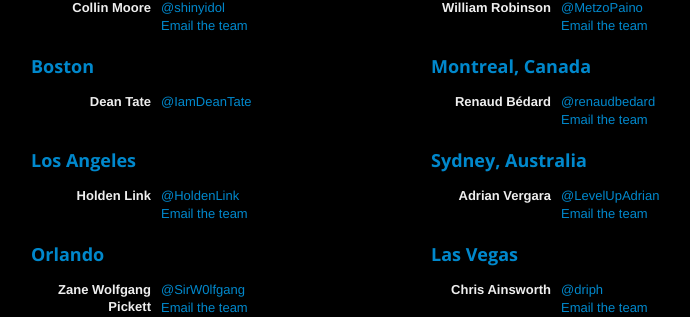
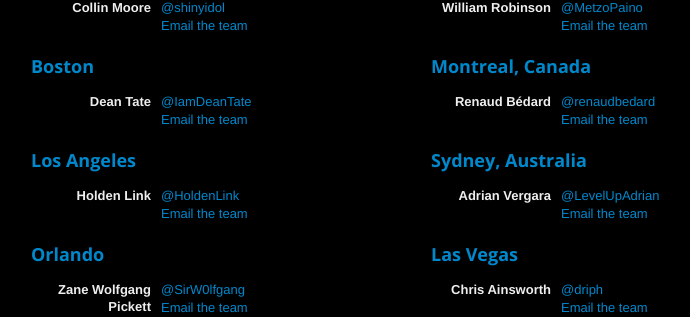
Before and after one commit to tabacco/molydeux, a PHP site: page / in a window 1280 px wide. Shown: the part 1058-1375 px from the top of the page, without its empty margins (219-909 px from the left). Run offline with PHP 8.4, Linux system fonts and the light colour scheme.

Commit message:
Added the boston email address

```diff
--- a/index.php
+++ b/index.php
@@ -119,6 +119,7 @@
         <dl class="dl-horizontal">
           <dt>Dean Tate</dt>
         <dd><a href="http://www.twitter.com/IamDeanTate">@IamDeanTate</a>
+        <dd><a href="mailto:molyjamboston@gmail.com">Email the team</a></dd>
         </dl>
       </div>
       <div class="span4" id="montreal">
```
